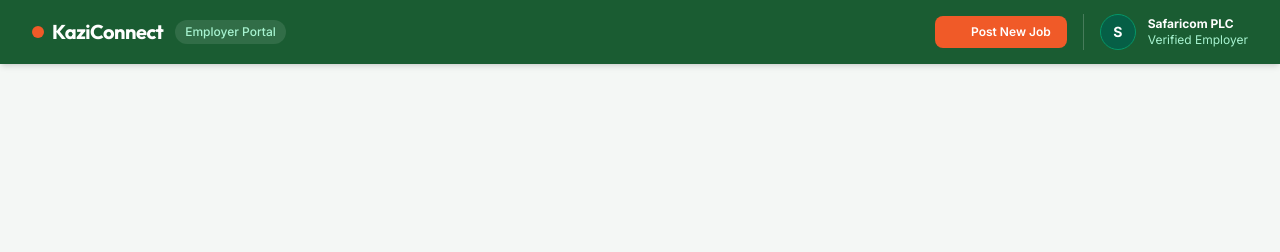
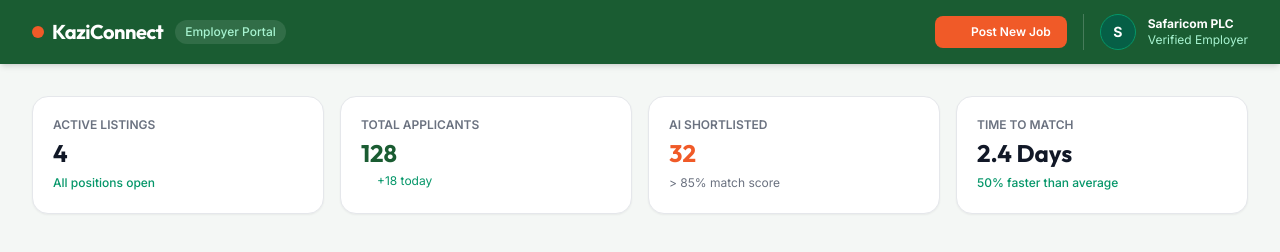
Before and after one commit to Barb-okere/Smart-AI-Employment-Matching-System, a plain HTML site: page employer-dashboard.html in a window 1280 px wide. Drawn offline with nearby package versions, Linux system fonts and the light colour scheme.

Commit message:
Added a stats overview section for employer recruitment metrics it contains four stat cards designed to give recruiters or employers an instant look at key metrics like active job posts, total applicants, and match speed.

```diff
--- a/employer-dashboard.html
+++ b/employer-dashboard.html
@@ -74,3 +74,30 @@
       </div>
     </div>
   </nav>
+
+  <!-- MAIN DASHBOARD CONTENT -->
+  <main class="max-w-7xl mx-auto px-4 sm:px-6 lg:px-8 py-8 flex-grow w-full">
+
+    <!-- STATS OVERVIEW -->
+    <div class="grid grid-cols-2 md:grid-cols-4 gap-4 mb-8">
+      <div class="bg-white p-5 rounded-2xl border border-gray-200 shadow-sm">
+        <p class="text-xs text-gray-500 font-semibold uppercase">Active Listings</p>
+        <p class="font-display text-2xl font-bold text-gray-900 mt-1">4</p>
+        <span class="text-xs text-emerald-600 font-medium">All positions open</span>
+      </div>
+      <div class="bg-white p-5 rounded-2xl border border-gray-200 shadow-sm">
+        <p class="text-xs text-gray-500 font-semibold uppercase">Total Applicants</p>
+        <p class="font-display text-2xl font-bold text-brand-green mt-1">128</p>
+        <span class="text-xs text-emerald-600 flex items-center mt-1"><i data-lucide="trending-up" class="w-3 h-3 mr-1"></i>+18 today</span>
+      </div>
+      <div class="bg-white p-5 rounded-2xl border border-gray-200 shadow-sm">
+        <p class="text-xs text-gray-500 font-semibold uppercase">AI Shortlisted</p>
+        <p class="font-display text-2xl font-bold text-brand-amber mt-1">32</p>
+        <span class="text-xs text-gray-500 mt-1">&gt; 85% match score</span>
+      </div>
+      <div class="bg-white p-5 rounded-2xl border border-gray-200 shadow-sm">
+        <p class="text-xs text-gray-500 font-semibold uppercase">Time to Match</p>
+        <p class="font-display text-2xl font-bold text-gray-900 mt-1">2.4 Days</p>
+        <span class="text-xs text-emerald-600 font-medium">50% faster than average</span>
+      </div>
+    </div>
```
